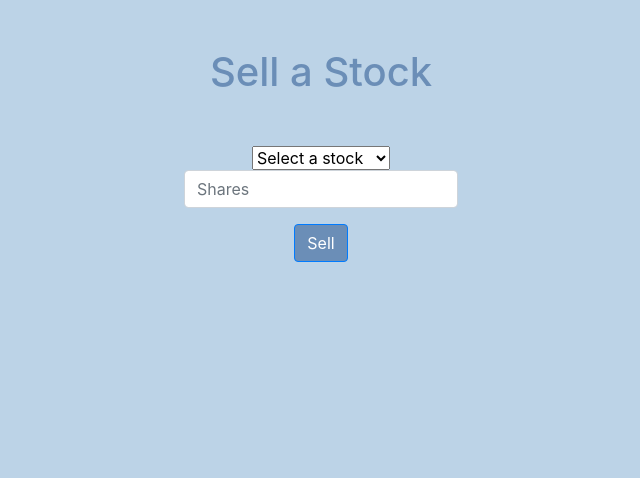
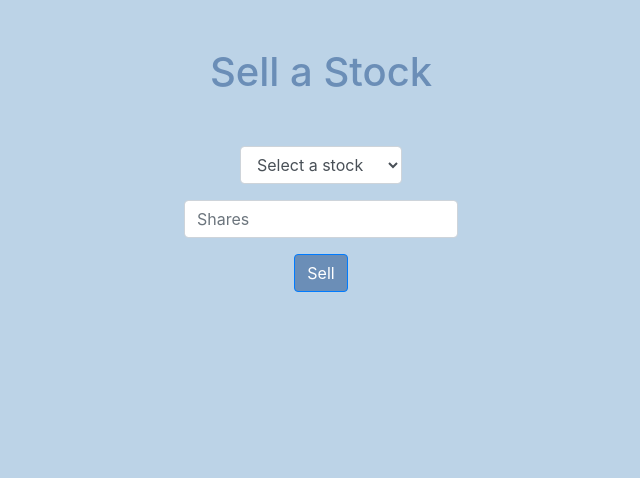
Before and after one commit to clytaemnestra/fav-stocks, a Flask app: template application/templates/sell.html in a window 1280 px wide. Shown: the part 66-544 px from the top of the page, without its empty margins (319-959 px from the left). Run offline with Flask 2, Linux system fonts and the light colour scheme; the template is opened without the code that fills it: most values are stand-ins (such as "Sample title", 1, 10 or a date in 2020); parts of the project's set-up code (start-up, migrations or seed data) failed here and were passed over.

Commit message:
changed style of the sell form

```diff
--- a/application/templates/index.html
+++ b/application/templates/index.html
@@ -7,7 +7,7 @@
 {% block main %}
 
 <h1>Owned Stocks</h1>
-<h2>The available balance for the user {{ user }} is $ {{ balance }}.</h2>
+<h2>Your available balance is ${{ balance }}.</h2>
 <div class="table-responsive">
     <table class="table">
         <tr>
@@ -22,7 +22,6 @@
             <td>{{ owned_stock['name'] }}</td>
             <td>{{ owned_stock['price'] }}</td>
             <td>{{ owned_stock['amount'] }}</td>
-
         </tr>
     {% endfor %}
     </table>
--- a/application/templates/sell.html
+++ b/application/templates/sell.html
@@ -7,12 +7,15 @@
 {% block main %}
     <h1>Sell a Stock</h1>
     <form action="/sell" method="post">
-    <select name="stocks">
+    <div class="form-group">
+        <select name="stocks" class="form-control">
             <option value="">Select a stock</option>
             {% for stock in stocks %}
             <option value={{ stock['symbol']  }}> {{ stock['symbol'] }}</option>
             {% endfor %}
         </select>
+    </div>
+
     <div class="form-group">
         <input class="form-control" name="shares" placeholder="Shares" type="number">
     </div>
```
Lines whose indentation alone changed are shown as unchanged.
